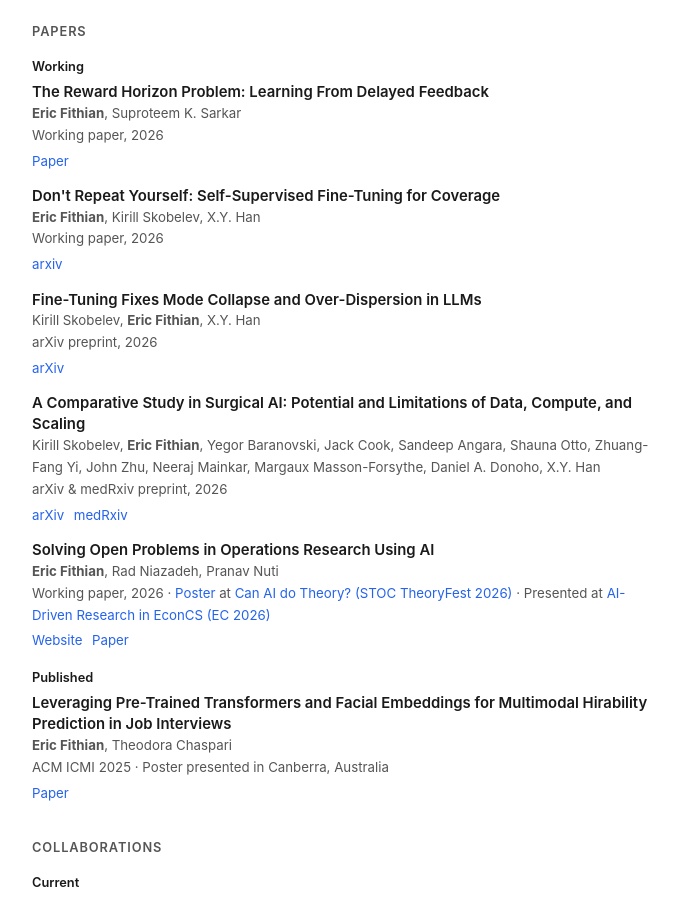
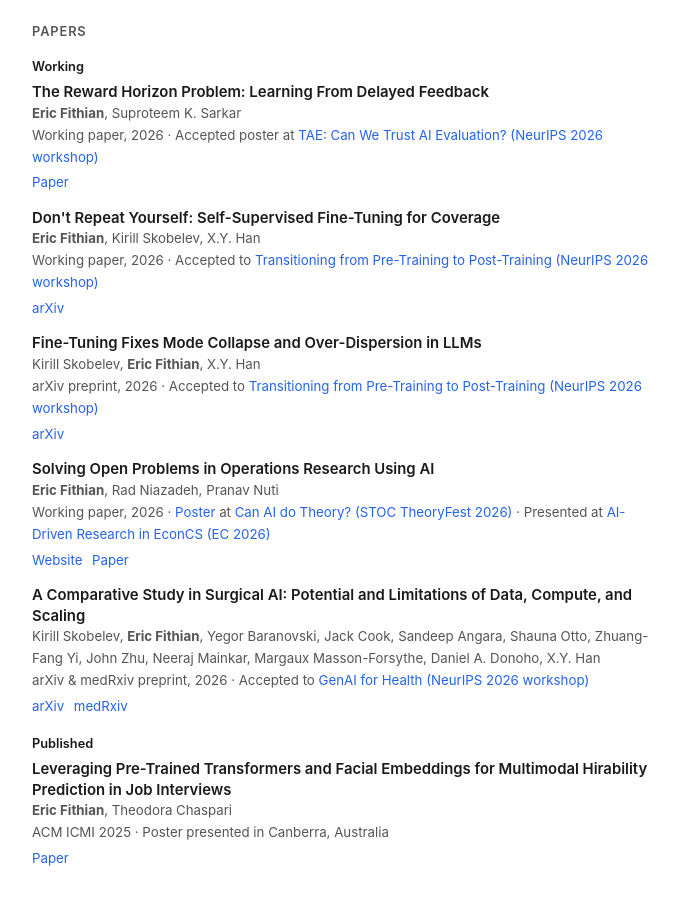
Before and after one commit to Eric-Fithian/personal-website, a React (Vite) app: page / in a window 1280 px wide. Shown: the part 460-1364 px from the top of the page, without its empty margins (292-971 px from the left). Built offline with nearby package versions, Linux system fonts and the light colour scheme.

Commit message:
Update CV and site with NeurIPS 2026 workshop acceptances for DRY-SFT, mode collapse, and Surgical AI papers, and reorder papers to match.

```diff
--- a/src/App.jsx
+++ b/src/App.jsx
@@ -438,7 +438,10 @@ function App() {
           <div className="pub-entry">
             <div className="pub-title">The Reward Horizon Problem: Learning From Delayed Feedback</div>
             <div className="pub-authors"><strong>Eric Fithian</strong>, Suproteem K. Sarkar</div>
-            <div className="pub-meta">Working paper, 2026</div>
+            <div className="pub-meta">
+              Working paper, 2026 · Accepted poster at{" "}
+              <a href="https://tai-eval.github.io/" target="_blank" rel="noopener noreferrer">TAE: Can We Trust AI Evaluation? (NeurIPS 2026 workshop)</a>
+            </div>
             <div className="pub-links">
               <a href="/papers/The_Reward_Horizon_Problem.pdf" target="_blank" rel="noopener noreferrer">Paper</a>
             </div>
@@ -447,30 +450,24 @@ function App() {
           <div className="pub-entry">
             <div className="pub-title">Don&apos;t Repeat Yourself: Self-Supervised Fine-Tuning for Coverage</div>
             <div className="pub-authors"><strong>Eric Fithian</strong>, Kirill Skobelev, X.Y. Han</div>
-            <div className="pub-meta">Working paper, 2026</div>
+            <div className="pub-meta">
+              Working paper, 2026 · Accepted to{" "}
+              <a href="https://pretrain2posttrain.github.io/" target="_blank" rel="noopener noreferrer">Transitioning from Pre-Training to Post-Training (NeurIPS 2026 workshop)</a>
+            </div>
             <div className="pub-links">
-              <a href="https://arxiv.org/abs/2609.31688" target="_blank" rel="noopener noreferrer">arxiv</a>
+              <a href="https://arxiv.org/abs/2609.31688" target="_blank" rel="noopener noreferrer">arXiv</a>
             </div>
           </div>
 
           <div className="pub-entry">
             <div className="pub-title">Fine-Tuning Fixes Mode Collapse and Over-Dispersion in LLMs</div>
             <div className="pub-authors">Kirill Skobelev, <strong>Eric Fithian</strong>, X.Y. Han</div>
-            <div className="pub-meta">arXiv preprint, 2026</div>
+            <div className="pub-meta">
+              arXiv preprint, 2026 · Accepted to{" "}
+              <a href="https://pretrain2posttrain.github.io/" target="_blank" rel="noopener noreferrer">Transitioning from Pre-Training to Post-Training (NeurIPS 2026 workshop)</a>
+            </div>
             <div className="pub-links">
               <a href="https://arxiv.org/abs/2609.16454" target="_blank" rel="noopener noreferrer">arXiv</a>
-            </div>
-          </div>
-
-          <div className="pub-entry">
-            <div className="pub-title">A Comparative Study in Surgical AI: Potential and Limitations of Data, Compute, and Scaling</div>
-            <div className="pub-authors">
-              Kirill Skobelev, <strong>Eric Fithian</strong>, Yegor Baranovski, Jack Cook, Sandeep Angara, Shauna Otto, Zhuang-Fang Yi, John Zhu, Neeraj Mainkar, Margaux Masson-Forsythe, Daniel A. Donoho, X.Y. Han
-            </div>
-            <div className="pub-meta">arXiv &amp; medRxiv preprint, 2026</div>
-            <div className="pub-links">
-              <a href="https://arxiv.org/abs/2603.27341" target="_blank" rel="noopener noreferrer">arXiv</a>
-              <a href="https://www.medrxiv.org/content/10.64898/2026.03.26.26349455v2" target="_blank" rel="noopener noreferrer">medRxiv</a>
             </div>
           </div>
 
@@ -488,6 +485,21 @@ function App() {
             <div className="pub-links">
               <a href="https://pranav-nuti.github.io/open-problems-in-or/index.html?journal=Mathematics+of+Operations+Research" target="_blank" rel="noopener noreferrer">Website</a>
               <a href="/papers/Solving_Open_Problems_in_Operations_Research_using_AI.pdf" target="_blank" rel="noopener noreferrer">Paper</a>
+            </div>
+          </div>
+
+          <div className="pub-entry">
+            <div className="pub-title">A Comparative Study in Surgical AI: Potential and Limitations of Data, Compute, and Scaling</div>
+            <div className="pub-authors">
+              Kirill Skobelev, <strong>Eric Fithian</strong>, Yegor Baranovski, Jack Cook, Sandeep Angara, Shauna Otto, Zhuang-Fang Yi, John Zhu, Neeraj Mainkar, Margaux Masson-Forsythe, Daniel A. Donoho, X.Y. Han
+            </div>
+            <div className="pub-meta">
+              arXiv &amp; medRxiv preprint, 2026 · Accepted to{" "}
+              <a href="https://genai4health.github.io/2026-NeurIPS/" target="_blank" rel="noopener noreferrer">GenAI for Health (NeurIPS 2026 workshop)</a>
+            </div>
+            <div className="pub-links">
+              <a href="https://arxiv.org/abs/2603.27341" target="_blank" rel="noopener noreferrer">arXiv</a>
+              <a href="https://www.medrxiv.org/content/10.64898/2026.03.26.26349455v2" target="_blank" rel="noopener noreferrer">medRxiv</a>
             </div>
           </div>
 
```
Also changed, not shown: 2 other files (tests, documents, lock files or other folders).
